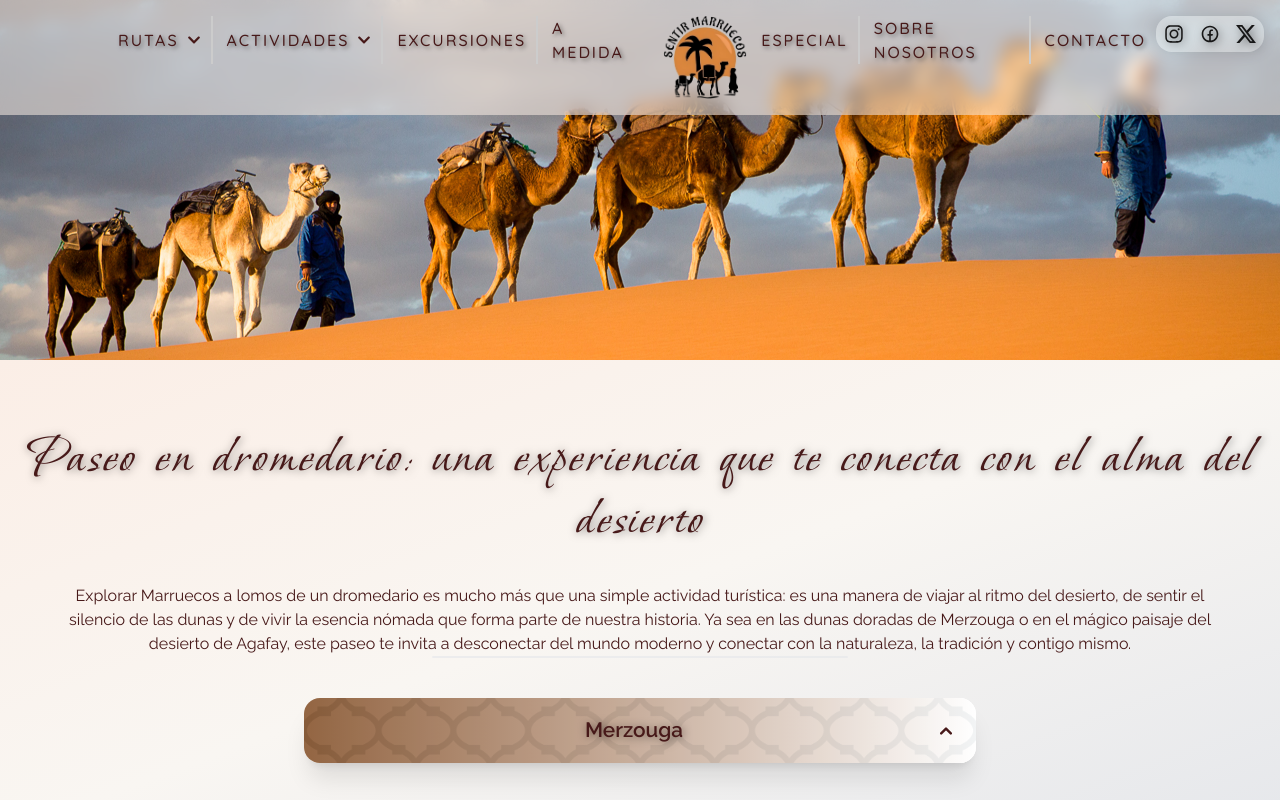
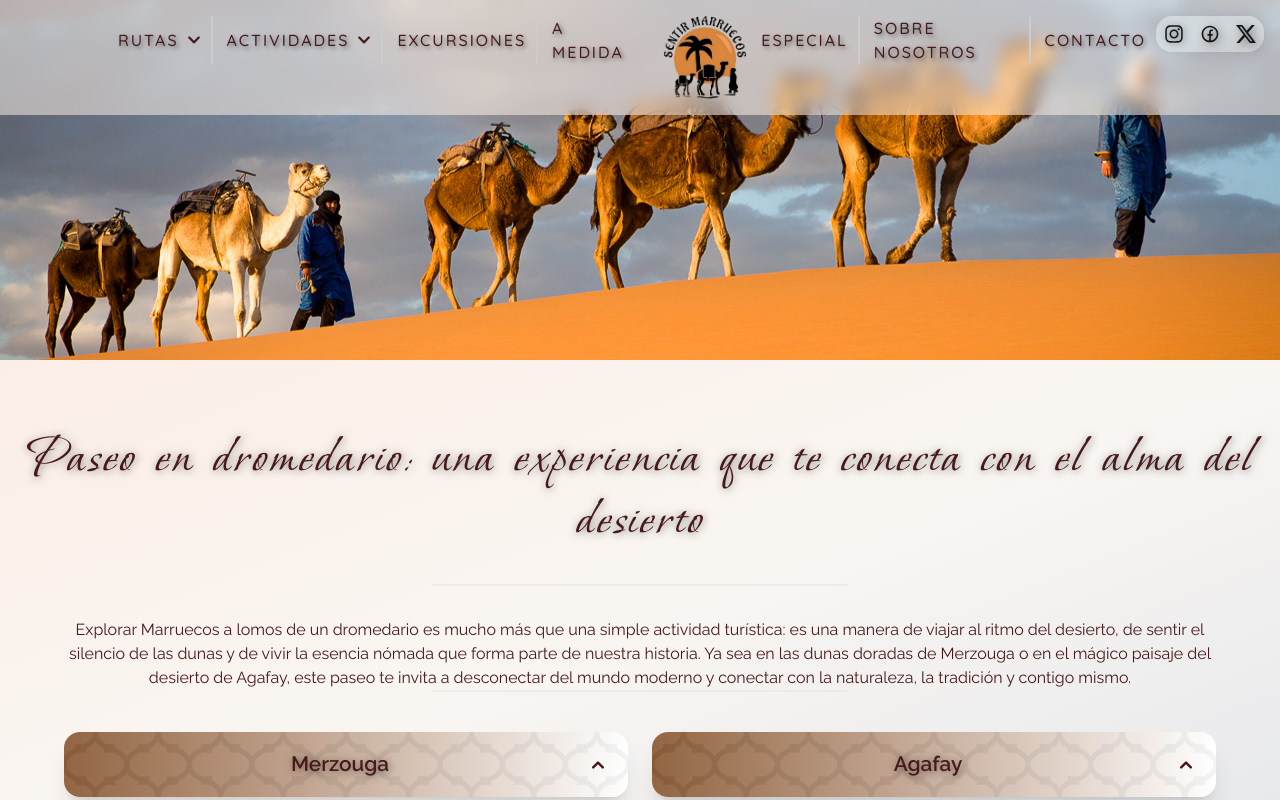
Before and after one commit to JuanCanteroJarilla/sentir-marruecos, a Next.js app: page /Actividades/paseo-en-dromedario in a window 1280 px wide. Shown: the top 800 px of the page. Built offline with nearby package versions, Linux system fonts and the light colour scheme.

Commit message:
dromedario OK

```diff
--- a/src/app/Actividades/alquiler-quads-y-buggies/ActivityClient.tsx
+++ b/src/app/Actividades/alquiler-quads-y-buggies/ActivityClient.tsx
@@ -10,7 +10,7 @@ export default function ActividadClient() {
   return (
     <>
       <div className="mainDivQuads"></div>
-      <div className="min-h-screen w-full bg-gradient-to-br from-[#fbeee6] via-[#f9f6f2] to-[#e5e7eb] py-12 px-2">
+      <div className="bg-gradient-to-br from-[#fbeee6] via-[#f9f6f2] to-[#e5e7eb] py-12">
         <div className="flex justify-center items-center tituloRutas text-4xl font-extrabold text-[#471919] tracking-wider drop-shadow-lg mb-8 text-center">
           <p>Alquiler de quads y buggies</p>
         </div>
--- a/src/app/Actividades/data.tsx
+++ b/src/app/Actividades/data.tsx
@@ -68,4 +68,14 @@ export const PaseoEnDromedario = [
     Merzouga o en el mágico paisaje del desierto de Agafay, este paseo te invita a desconectar del
     mundo moderno y conectar con la naturaleza, la tradición y contigo mismo.`,
   },
+  {
+    id: 2,
+    location: `Agafay`,
+    description: `A solo unos kilómetros de Marrakech, el desierto de Agafay ofrece una alternativa sorprendente
+    y accesible. Aunque no tiene dunas, su paisaje lunar de piedras doradas y colinas suaves crea
+    una atmósfera igual de mágica. Aquí, el paseo en dromedario es perfecto para quienes buscan
+    una escapada rápida pero auténtica. Puedes elegir un paseo al atardecer seguido de un té
+    tradicional en una jaima o combinar la experiencia con una COMIDA cena bajo las estrellas.
+    Agafay es el lugar ideal para saborear el desierto sin alejarte demasiado de la ciudad.`,
+  },
 ];
--- a/src/app/Actividades/paseo-en-dromedario/ActivityClient.tsx
+++ b/src/app/Actividades/paseo-en-dromedario/ActivityClient.tsx
@@ -2,13 +2,10 @@
 import "./styles.scss";
 import { PaseoEnDromedario } from "../data";
 import Accordion from "@/app/utils/accordion";
-import Image from "next/image";
-import { FaMapLocationDot } from "react-icons/fa6";
-import { FaListUl, FaCheckCircle, FaStar, FaPlusCircle } from "react-icons/fa";
 export default function ActividadClient() {
   return (
     <>
-      <div className="mainDivQuads"></div>
+      <div className="mainDivPaseo"></div>
       <div className=" bg-gradient-to-br from-[#fbeee6] via-[#f9f6f2] to-[#e5e7eb] py-12">
         <div className="flex justify-center items-center tituloRutas text-4xl font-extrabold text-[#471919] tracking-wider drop-shadow-lg mb-8 text-center">
           <p>
@@ -16,6 +13,7 @@ export default function ActividadClient() {
             desierto
           </p>
         </div>
+        <hr className="border-t-2 border-[#e5e7eb] w-104 mx-auto mb-8 opacity-60 rounded-full" />
         <div className="">
           <p className="text-center max-w-6xl mx-auto subTitle">
             Explorar Marruecos a lomos de un dromedario es mucho más que una
@@ -28,7 +26,7 @@ export default function ActividadClient() {
           </p>
         </div>
         <hr className="border-t-2 border-[#e5e7eb] w-104 mx-auto mb-8 opacity-60 rounded-full" />
-        <div className="flex flex-row max-w-2xl mx-auto mt-10 gap-6">
+        <div className="flex flex-row max-w-6xl mx-auto mt-10 gap-6">
           {PaseoEnDromedario.map((item) => (
             <Accordion key={item.id} location={item.location}>
               <div className="py-4 text-gray-700 space-y-2 subTitle">
--- a/src/app/Actividades/paseo-en-dromedario/styles.scss
+++ b/src/app/Actividades/paseo-en-dromedario/styles.scss
@@ -8,7 +8,7 @@
   src: url("/fonts/Raleway-VariableFont_wght.ttf") format("truetype");
 }
 
-.mainDivQuads {
+.mainDivPaseo {
   background-image: url("/images/camel.jpg");
   background-size: cover;
   background-position: center 40%;
```
